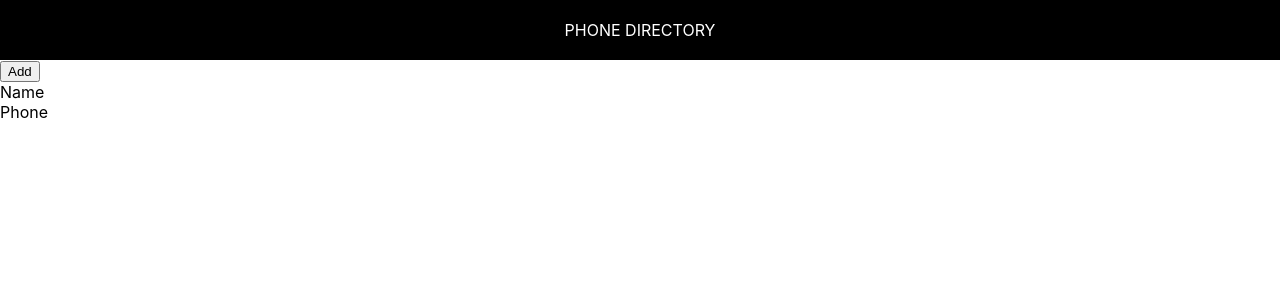
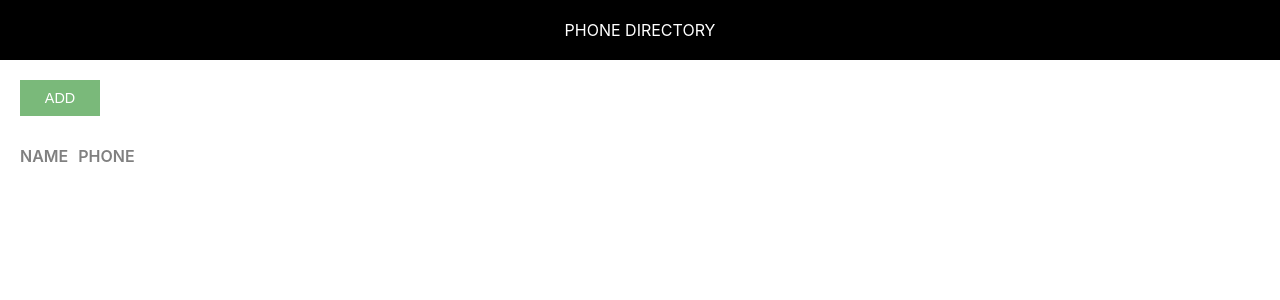
Before and after one commit to vikasgahlaut99/phone-directory, a React (Create React App) app: page / in a window 1280 px wide. Shown: the top 300 px of the page. Built offline with nearby package versions, Linux system fonts and the light colour scheme.

Commit message:
Styled 'App' (Home Page)

```diff
--- /dev/null
+++ b/src/App.css
@@ -0,0 +1,44 @@
+.component-body-container {
+    padding: 20px;
+}
+
+.custom-btn {
+    padding: 10px;
+    border: none;
+    margin-right: 10px;
+    text-transform: uppercase;
+    width: 80px;
+    font-size: 0.9rem;
+    cursor: pointer;
+    outline: none;
+}
+
+.add-btn {
+    background: #7ab97a;
+    color: #fff;
+}
+
+.grid-container {
+    display: grid;
+    grid-template-columns: 40% 30% auto;
+    margin-bottom: 10px;
+}
+
+.heading-container {
+    margin: 30px 0 30px 0;
+    width: 100%;
+}
+
+.grid-item {
+    background-color: rgba(255, 255, 255, 0.8);
+    font-size: 1.15rem;
+    word-wrap: break-word;
+    padding-right: 10px;
+}
+
+.name-heading, .phone-heading {
+    font-size: 1rem;
+    font-weight: 600;
+    color: #808080;
+    text-transform: uppercase;
+}
--- a/src/App.js
+++ b/src/App.js
@@ -1,17 +1,21 @@
 import React, { Component } from 'react';
 import Header from './Header.js';
+import './App.css';
 
 class App extends Component {
   render(){
-    return( <div>
+    return(
+    <div>
       <Header/>
+      <div className="component-body-container">
+        <button className="custom-btn add-btn">Add</button>
+        <div className="grid container heading-container">
+          <span className="grid-item name-heading">Name</span>
+          <span className="grid-item phone-heading">Phone</span>
+          </div>
+          </div>
+          </div>
 
-        <button>Add</button>
-        <div>
-          <span>Name</span><br />
-          <span>Phone</span>
-        </div>
-    </div>
   );
 }
 }
```
